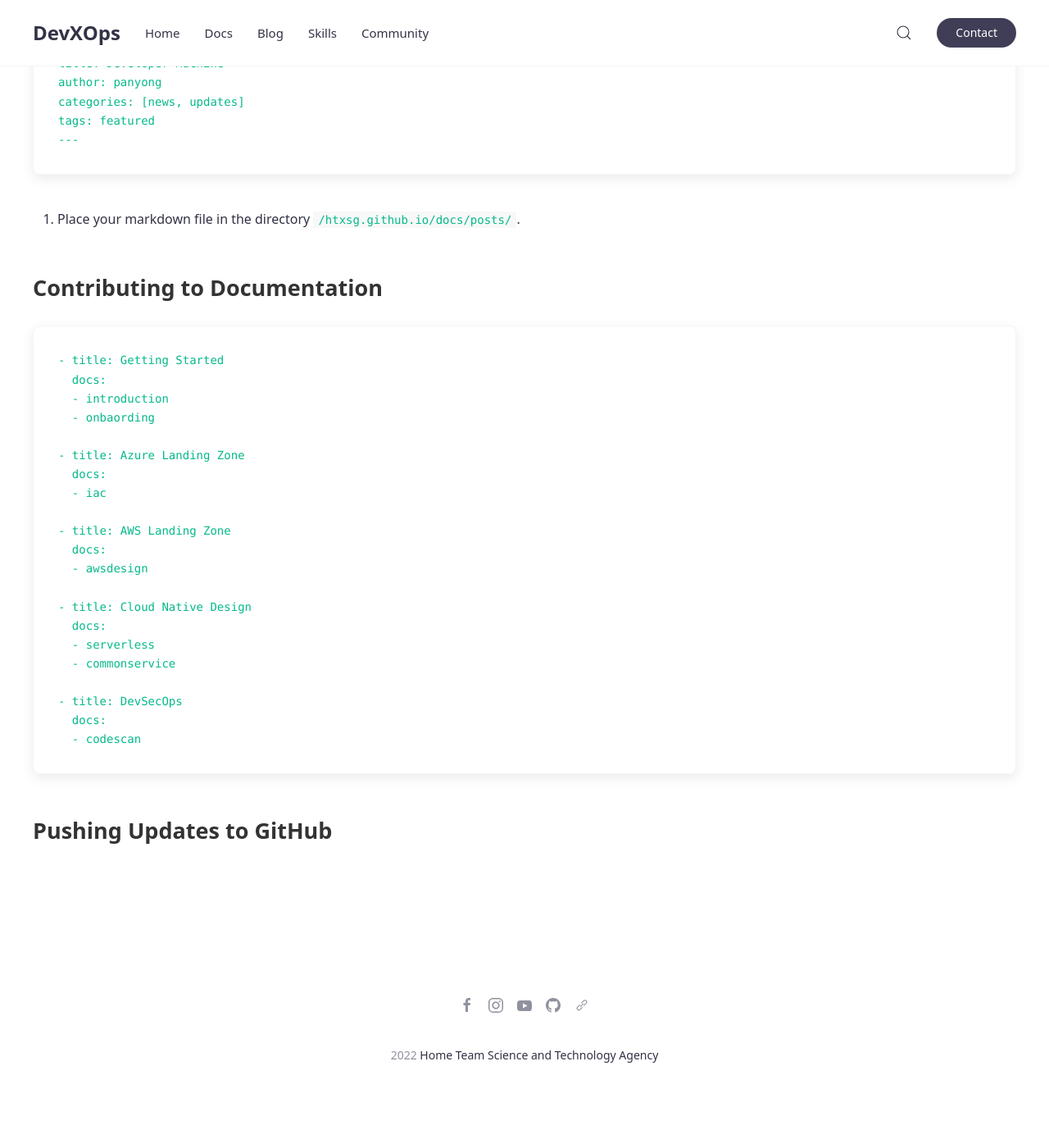
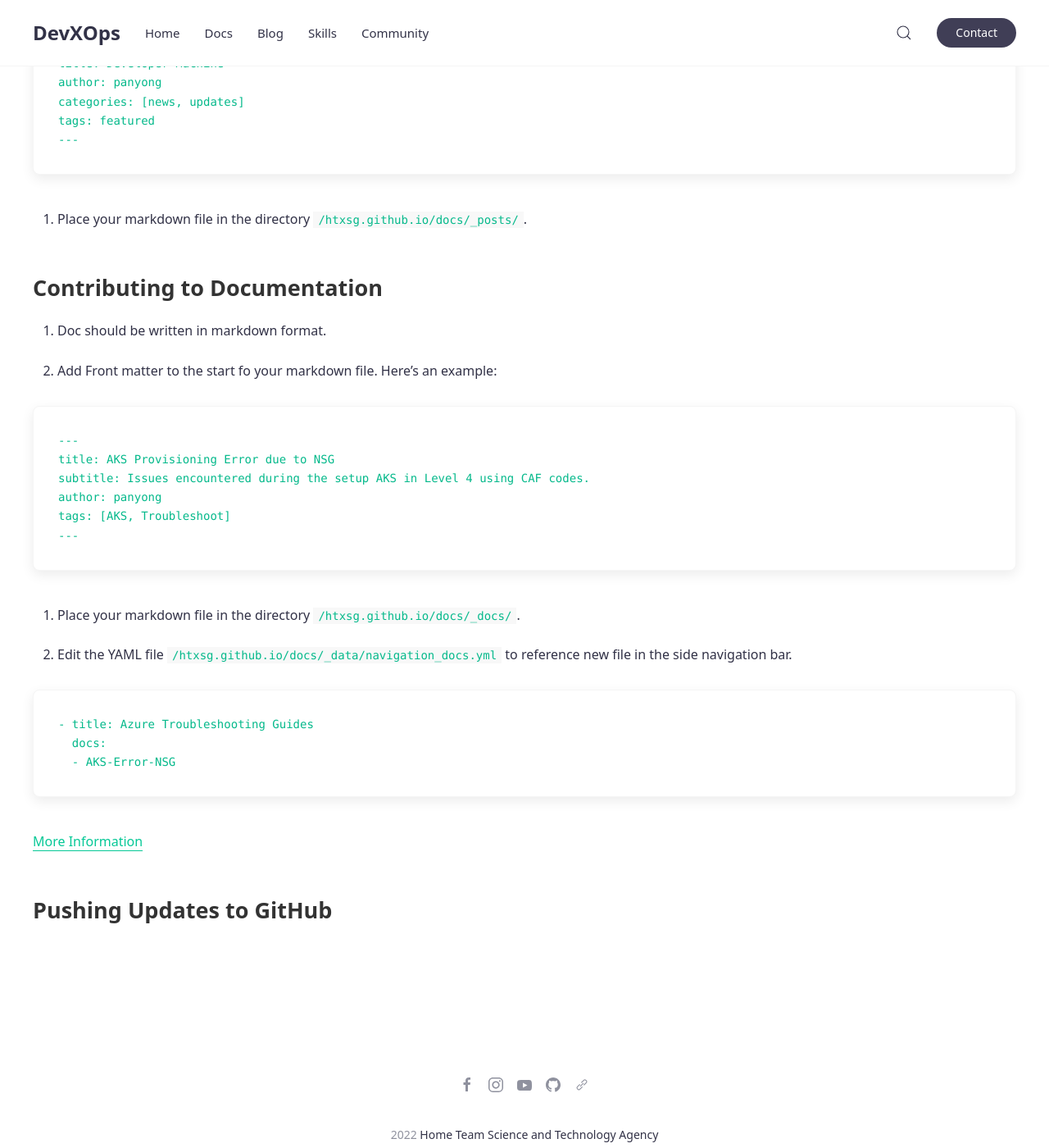
Before and after one commit to htxsg/htxsg.github.io, a Jekyll site: the page built from docs/contribute.md, in a window 1280 px wide and 1400 px high, scrolled down 1841 px. Shown: the whole window at 82% size. Built offline with Jekyll 4.4.1, drawn with Linux system fonts in a browser that asks for light colours; before the commit the page ends 3198 px from its top, so only the background shows below that.

Commit message:
add aks error article

````diff
--- a/docs/_data/navigation_docs.yml
+++ b/docs/_data/navigation_docs.yml
@@ -6,6 +6,10 @@
 - title: Azure Landing Zone
   docs:
   - iac
+
+- title: Azure Troubleshooting Guides
+  docs:
+  - AKS-Error-NSG
 
 - title: AWS Landing Zone
   docs:
--- a/docs/contribute.md
+++ b/docs/contribute.md
@@ -63,32 +63,33 @@
 ---
 ```
 
-4. Place your markdown file in the directory `/htxsg.github.io/docs/posts/`.
+4. Place your markdown file in the directory `/htxsg.github.io/docs/_posts/`.
 
 ## Contributing to Documentation
 
+1. Doc should be written in markdown format.
+
+2. Add Front matter to the start fo your markdown file. Here's an example:
+
 ```
-- title: Getting Started
+---
+title: AKS Provisioning Error due to NSG
+subtitle: Issues encountered during the setup AKS in Level 4 using CAF codes.
+author: panyong
+tags: [AKS, Troubleshoot]
+---
+```
+
+3. Place your markdown file in the directory `/htxsg.github.io/docs/_docs/`.
+
+4. Edit the YAML file `/htxsg.github.io/docs/_data/navigation_docs.yml` to reference new file in the side navigation bar.
+
+```
+- title: Azure Troubleshooting Guides
   docs:
-  - introduction
-  - onbaording
+  - AKS-Error-NSG
+```
 
-- title: Azure Landing Zone
-  docs:
-  - iac
-
-- title: AWS Landing Zone
-  docs:
-  - awsdesign
-
-- title: Cloud Native Design
-  docs:
-  - serverless
-  - commonservice
-
-- title: DevSecOps
-  docs:
-  - codescan
-  ```
+[More Information](https://preview.themeforest.net/item/docs-responsive-documentation-manual-jekyll-theme/full_screen_preview/21131076?_ga=2.108511234.1642576812.1652670429-1193949032.1652515315)
 
 ## Pushing Updates to GitHub
````
Also changed, not shown: docs/_docs/AKS-Error-NSG.md (added, +54 -0 lines), docs/uploads/aks-error-nsg/image-20220524-075843.png (added), docs/uploads/aks-error-nsg/image-20220524-075926.png (added), docs/uploads/aks-error-nsg/image-20220524-080005.png (added), docs/uploads/aks-error-nsg/image-20220524-080100.png (added).
